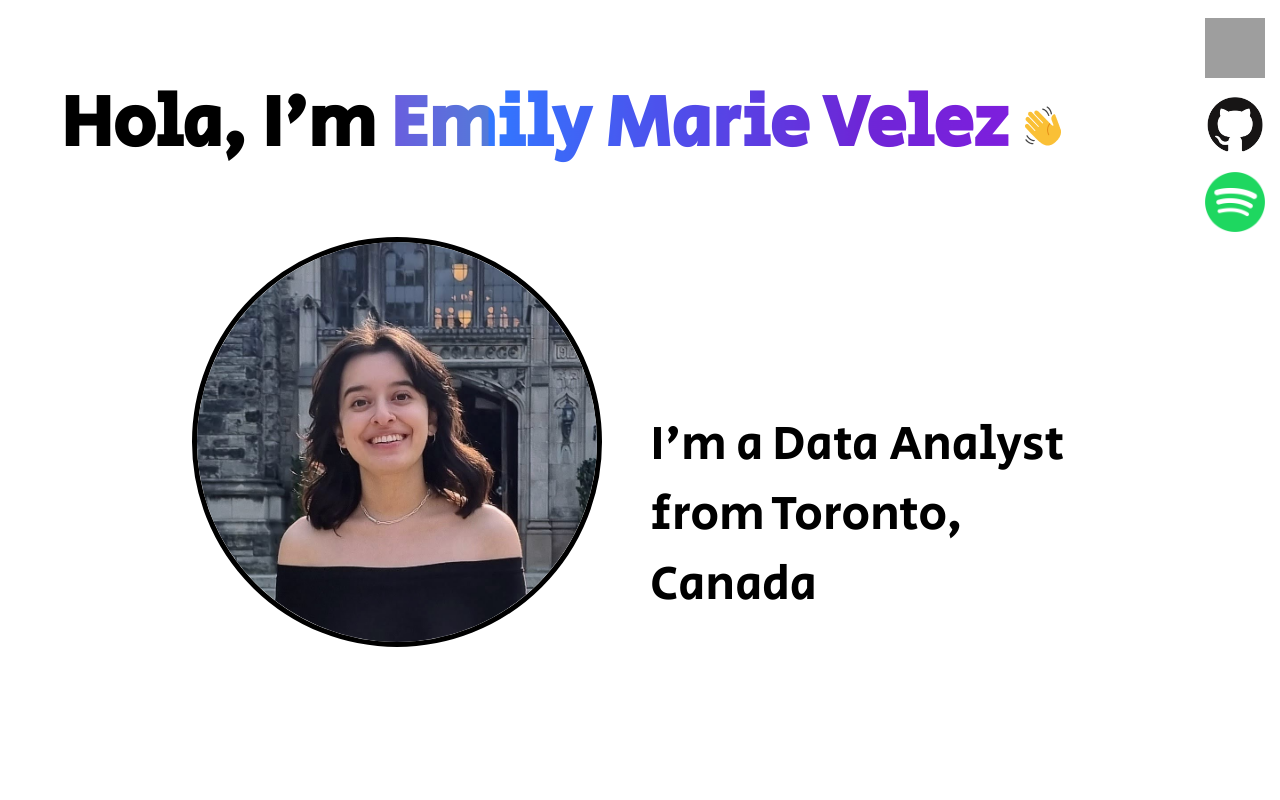
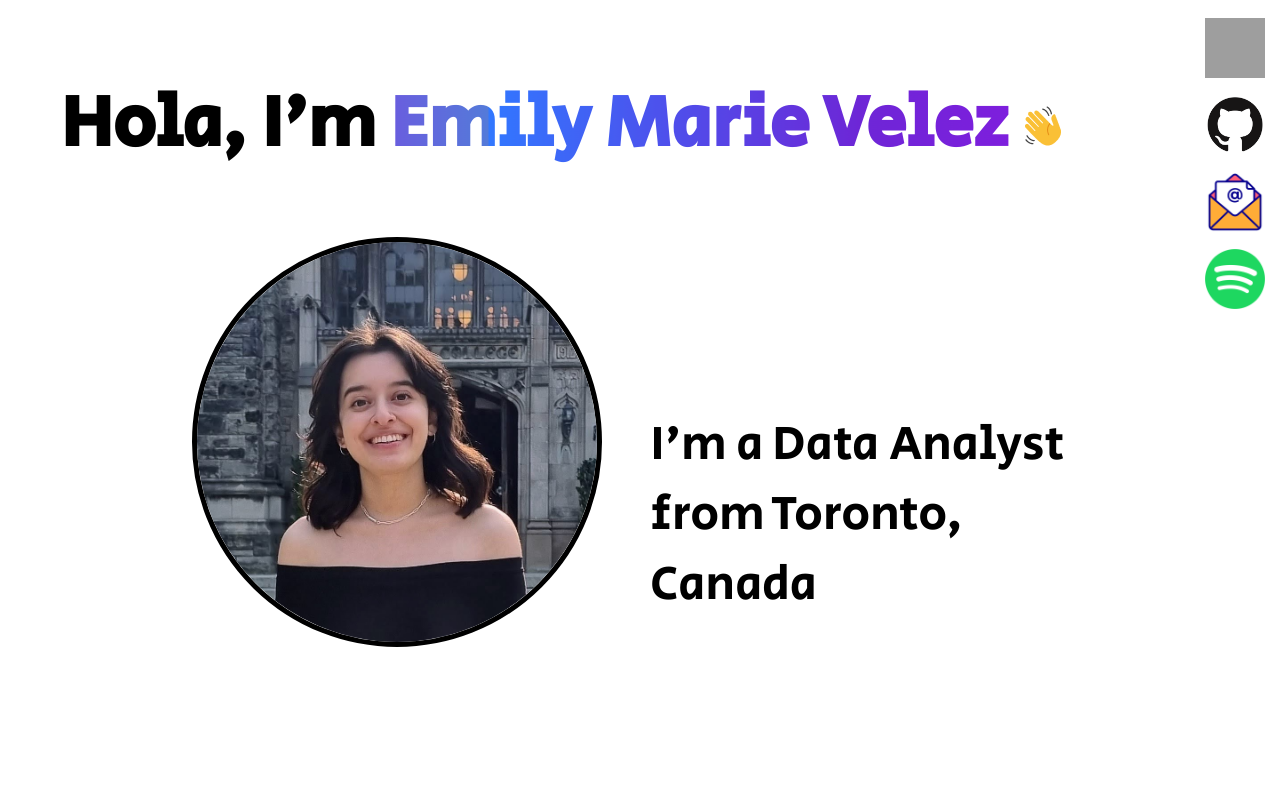
Before and after one commit to emilyvelez/emilyvelez.github.io, a React (Create React App) app: page / in a window 1280 px wide. Shown: the top 800 px of the page. Built offline with nearby package versions, Linux system fonts and the light colour scheme; grey boxes are pictures that could not be loaded.

Commit message:
Made some changes

```diff
--- a/public/index.html
+++ b/public/index.html
@@ -7,7 +7,7 @@
     <meta name="theme-color" content="#000000" />
     <meta
       name="description"
-      content="Web site created using create-react-app"
+      content="Emily's Personal Portfolio"
     />
     <!-- <link rel="apple-touch-icon" href="%PUBLIC_URL%/logo192.png" /> -->
     <!--
--- a/src/App.css
+++ b/src/App.css
@@ -4,7 +4,7 @@
 }
 .App {
   font-family: mainFont, sans-serif;
-  background-color: white;
+  background-color: rgb(255, 255, 255);
   display: flex;
   flex-direction: row;
   margin-bottom: 20%;
@@ -15,7 +15,6 @@
   flex-direction: column;
   width: 95%;
   height: 100%;
-  background-color: #ffffff;
   scroll-behavior: smooth;
 }
 
@@ -25,7 +24,6 @@
   align-items: center;
   width: 5%;
   padding: 1% 1%;
-  background-color: #ffffff;
   position: fixed;
   right: 0;
   top: 0;
--- a/src/App.js
+++ b/src/App.js
@@ -4,6 +4,7 @@ import MainProfile from './components/mainProfile';
 import spotify from './images/spotify.webp';
 import github from './images/github.png';
 import linkedin from './images/linkedin.png';
+import email from './images/email.png';
 
 function App() {
   return (
@@ -19,6 +20,9 @@ function App() {
         <a href="https://github.com/emilyvelez" target="_blank" rel="noreferrer">
           <img src={github} alt="github logo"/>
         </a>
+        <a href="mailto: emily.velez1234@gmail.com" target="_blank" rel="noreferrer">
+          <img src={email} alt="email logo"/>
+        </a>
         <a href="https://open.spotify.com/user/y65wgcrr33sgyucv10xyjn5nx?si=1a1500d7c3bb4770" target="_blank" rel="noreferrer">
           <img src={spotify} alt="spotify logo"/>
         </a>
--- a/src/components/mainProfile.js
+++ b/src/components/mainProfile.js
@@ -11,7 +11,6 @@ import download from '../images/download.png';
 import letterboxd from '../images/letterboxd.png';
 import hand from '../images/hand.png';
 import './about.css';
-import click from '../images/click.png';
 
 function MainProfile(props) {
     let experiences = [
--- a/src/components/section.css
+++ b/src/components/section.css
@@ -17,7 +17,7 @@
 }
 
 .section-content :hover {
-    background-color: #CB98FF;
+    /* background-color: #CB98FF; */
     border-radius: 12px;
     transition: 0.4s ease-in-out;
     cursor: pointer;
@@ -41,7 +41,6 @@
 
 /* No change */
 .section-item :hover {
-    background-color: #CB98FF;
     box-shadow: none;
 }
 
```
Also changed, not shown: src/images/email.png (added), 1 other file (tests, documents, lock files or other folders).
